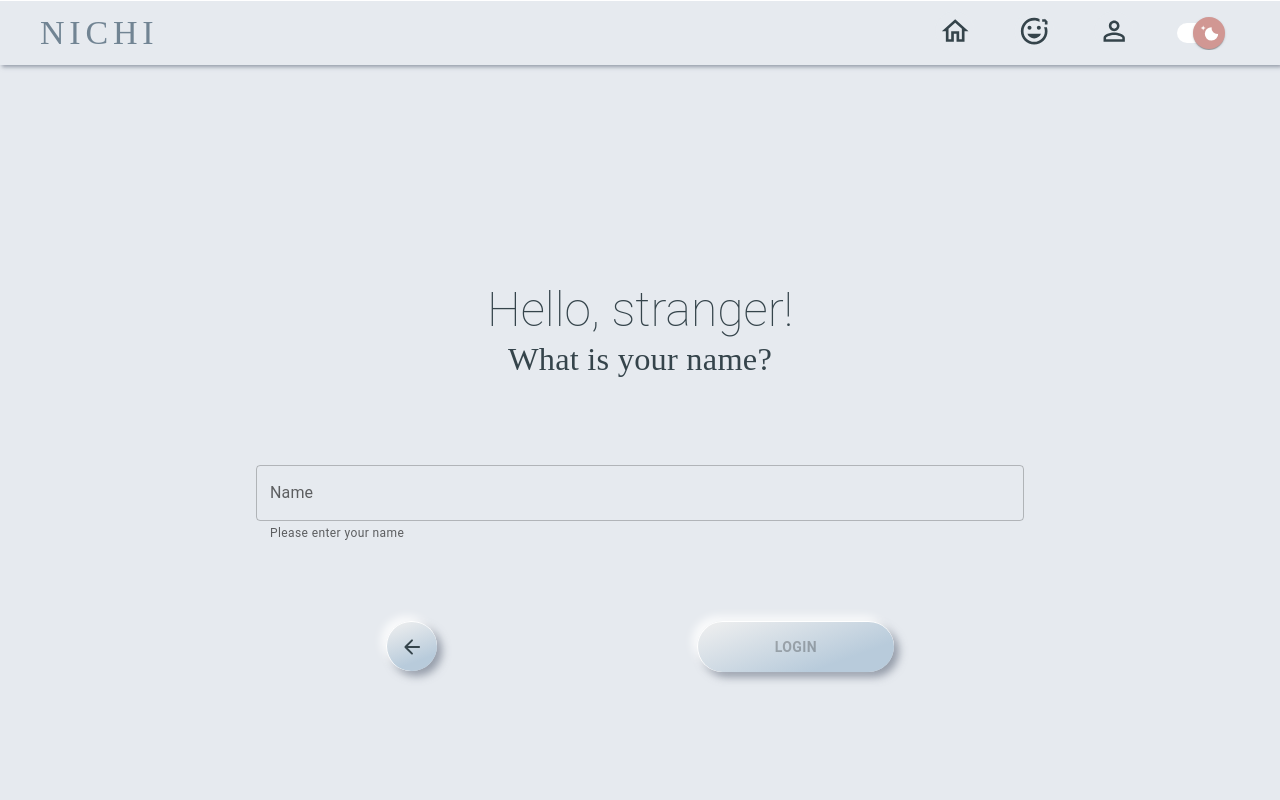
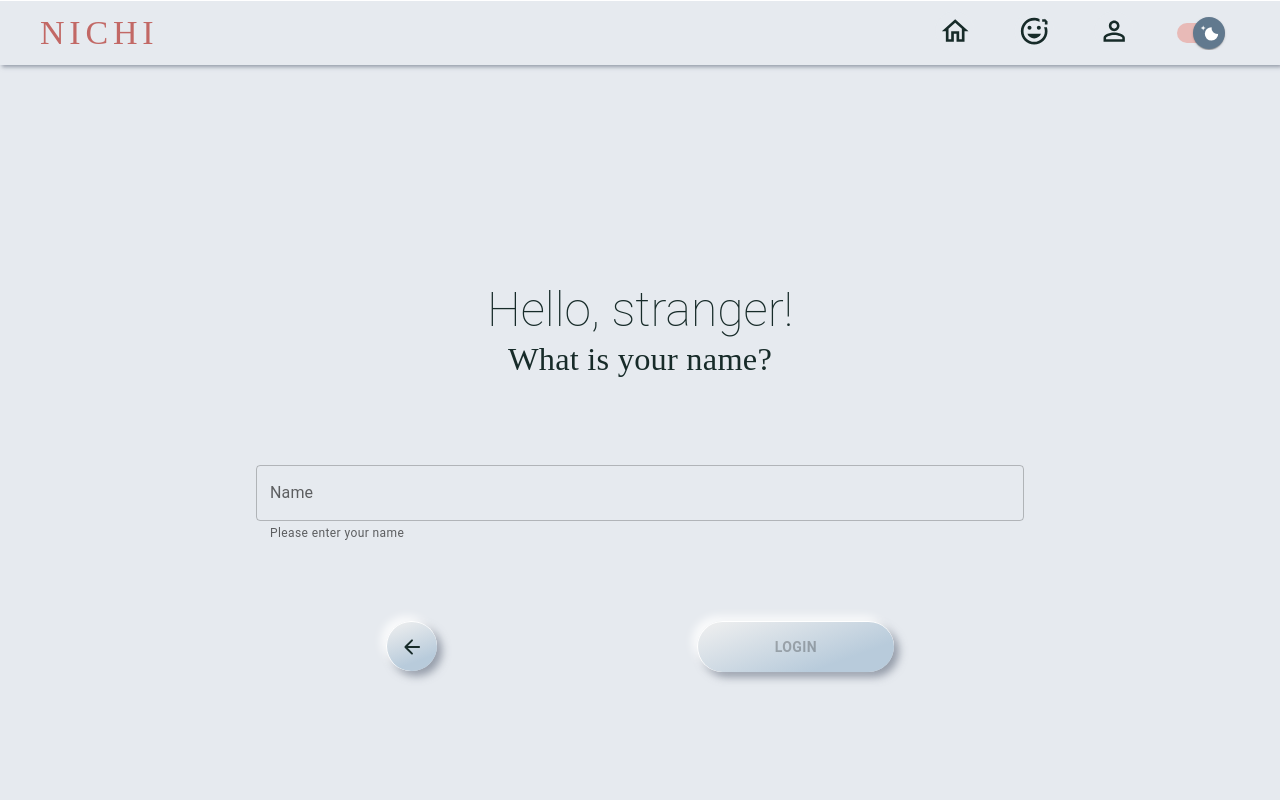
Before and after one commit to EAmrogowicz/nichi-energiseYourMind-react, a React (Create React App) app: page /user-login in a window 1280 px wide. Shown: the top 800 px of the page. Built offline with nearby package versions, Linux system fonts and the light colour scheme.

Commit message:
updating colours

```diff
--- a/src/components/Nav/Nav.js
+++ b/src/components/Nav/Nav.js
@@ -28,12 +28,12 @@ const MaterialUISwitch = styled(Switch)(({ theme }) => ({
       },
       "& + .MuiSwitch-track": {
         opacity: 1,
-        backgroundColor: theme.palette.mode === "dark" ? "#e6eaef" : "white",
+        backgroundColor: theme.palette.mode === "dark" ? "#e6eaef" : "#e8bab7",
       },
     },
   },
   "& .MuiSwitch-thumb": {
-    backgroundColor: theme.palette.mode === "dark" ? "#718493" : "#d19793",
+    backgroundColor: theme.palette.mode === "dark" ? "#61798e" : "#61798e",
     width: 32,
     height: 32,
     "&:before": {
@@ -52,7 +52,7 @@ const MaterialUISwitch = styled(Switch)(({ theme }) => ({
   },
   "& .MuiSwitch-track": {
     opacity: 1,
-    backgroundColor: theme.palette.mode === "dark" ? "#e6eaef" : "#e6eaef",
+    backgroundColor: theme.palette.mode === "dark" ? "#61798e" : "#e6eaef",
     borderRadius: 20 / 2,
   },
 }));
--- a/src/index.css
+++ b/src/index.css
@@ -3,15 +3,17 @@
 :root {
   --white: #fff;
   --black: #333;
-  --primary: #35444b;
   --tint: #e6eaef;
-  --shade: #718493;
-  --accent: #d19793;
-  --accent2: #8caea7;
+  --mid-tone: #61798e;
+  --primary: #172b29;
+  --shade: #2e4949;
+  --shade-mid: #8caea7;
+  --accent: #c26865;
+  --accent-mid: #e8bab7;
 
   --lg: linear-gradient(160deg, #f0f0f0, #b8cbdb 75%);
-  --lg-dark: linear-gradient(160deg, #718493, #35444b);
-  --lgHover: linear-gradient(160deg, #e6eaef, 20%, #d19793);
+  --lg-dark: linear-gradient(160deg, #61798e, #2e4949);
+  --lgHover: linear-gradient(160deg, #e6eaef, 20%, #e8bab7);
 
   --fontRoboto: "Roboto", sans-serif;
   --fontVidaloka: "Vidaloka", serif;
@@ -72,6 +74,7 @@ h5 {
   font-family: var(--fontRoboto) !important;
   text-transform: uppercase;
   font-weight: 700 !important;
+  color: var(--accent);
 }
 
 .paragraphLg {
@@ -124,7 +127,7 @@ a:hover {
 
 .navLogo {
   text-decoration: none;
-  color: var(--shade);
+  color: var(--accent);
   transition: var(--transition);
 }
 
```
